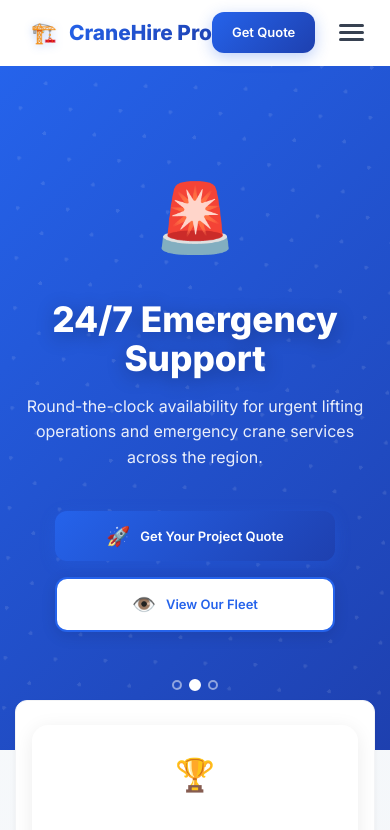
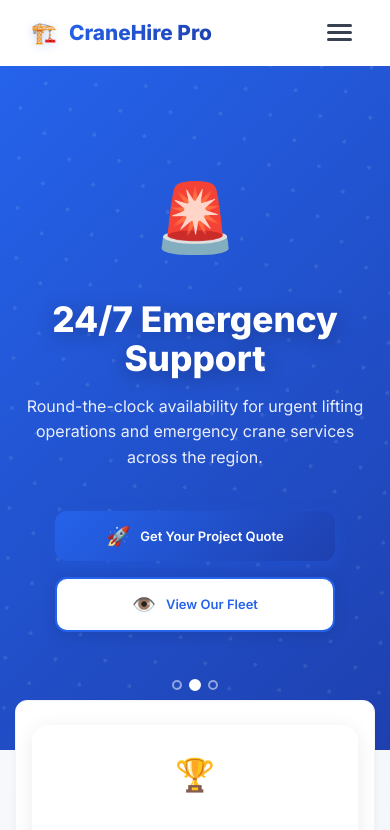
Before and after one commit to alispatel111/crane-hiring, a React (Create React App) app: page / in a window 390 px wide. Shown: the top 830 px of the page. Built offline with nearby package versions, Linux system fonts and the light colour scheme.

Commit message:
Update Navbar.css

```diff
--- a/src/components/Navbar/Navbar.css
+++ b/src/components/Navbar/Navbar.css
@@ -275,7 +275,7 @@
   }
 
   .navbar-cta {
-    display: none;
+    display: none !important; /* Ensures it's fully hidden on mobile */
   }
 
   .navbar-content {
@@ -295,6 +295,7 @@
     font-size: 1.5rem;
   }
 }
+
 
 @media (max-width: 480px) {
   .navbar-content {
```
